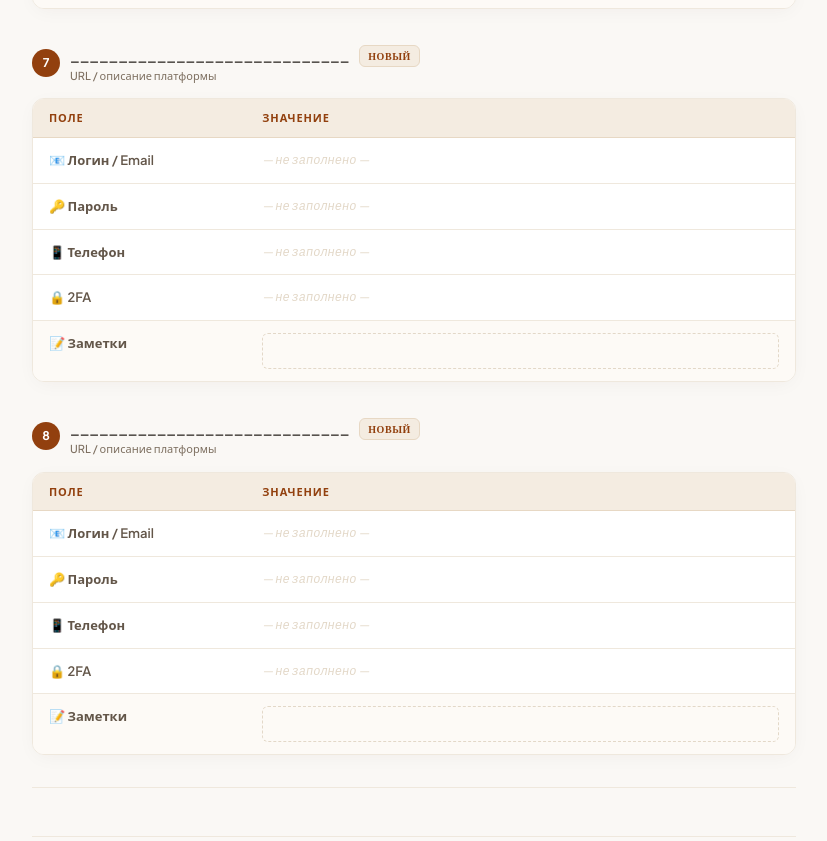
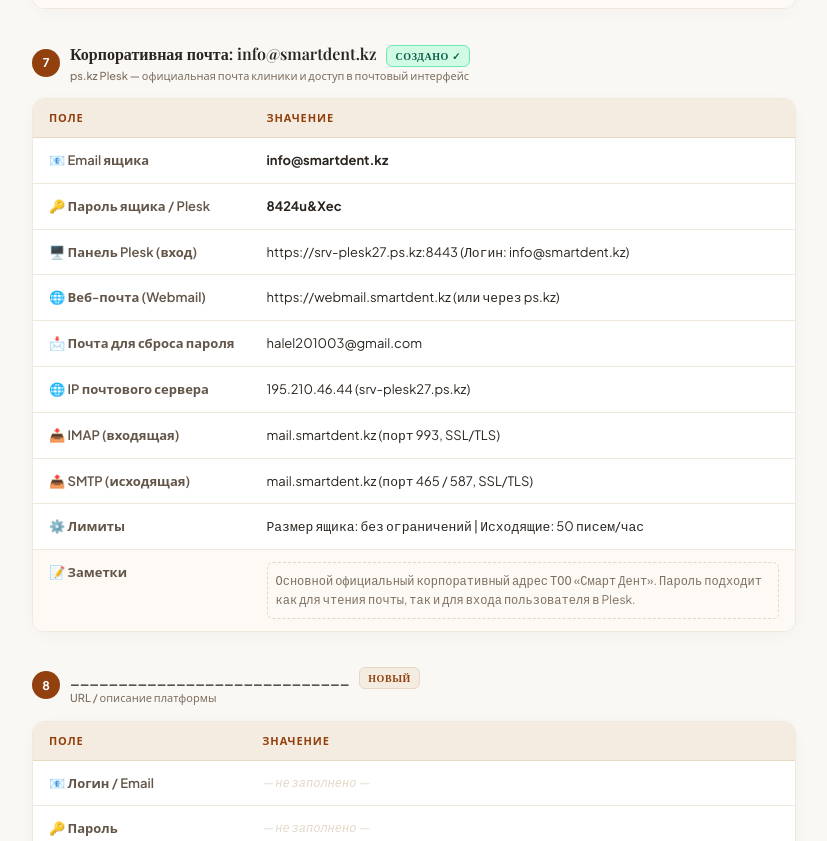
Before and after one commit to johngust/smartdent.kz, a website built with Vite: page credentials.html in a window 1280 px wide. Shown: the part 3959-4800 px from the top of the page, without its empty margins (226-1053 px from the left). Built offline with nearby package versions, Linux system fonts and the light colour scheme; a web font is replaced by a local one.

Commit message:
docs: add corporate email info@smartdent.kz credentials

```diff
--- a/credentials.html
+++ b/credentials.html
@@ -768,14 +768,14 @@
   </div>
 
   <!-- ════════════════════════════════════════════════
-       БЛОК 7 — Дополнительный (пустой, для новых)
+       БЛОК 7 — Корпоративная почта & Plesk (info@smartdent.kz)
        ════════════════════════════════════════════════ -->
   <div class="section">
     <div class="section-header">
       <div class="section-num">7</div>
       <div>
-        <div class="section-title">_____________________________ <span class="badge">Новый</span></div>
-        <div class="section-url">URL / описание платформы</div>
+        <div class="section-title">Корпоративная почта: info@smartdent.kz <span class="badge new">Создано ✓</span></div>
+        <div class="section-url">ps.kz Plesk — официальная почта клиники и доступ в почтовый интерфейс</div>
       </div>
     </div>
     <div class="cred-card">
@@ -785,24 +785,44 @@
         </thead>
         <tbody>
           <tr>
-            <td class="label-col">📧 Логин / Email</td>
-            <td class="value-col empty">— не заполнено —</td>
+            <td class="label-col">📧 Email ящика</td>
+            <td class="value-col"><strong>info@smartdent.kz</strong></td>
           </tr>
           <tr>
-            <td class="label-col">🔑 Пароль</td>
-            <td class="value-col empty">— не заполнено —</td>
+            <td class="label-col">🔑 Пароль ящика / Plesk</td>
+            <td class="value-col"><strong>8424u&amp;Xec</strong></td>
           </tr>
           <tr>
-            <td class="label-col">📱 Телефон</td>
-            <td class="value-col empty">— не заполнено —</td>
+            <td class="label-col">🖥️ Панель Plesk (вход)</td>
+            <td class="value-col">https://srv-plesk27.ps.kz:8443 (Логин: info@smartdent.kz)</td>
           </tr>
           <tr>
-            <td class="label-col">🔒 2FA</td>
-            <td class="value-col empty">— не заполнено —</td>
+            <td class="label-col">🌐 Веб-почта (Webmail)</td>
+            <td class="value-col">https://webmail.smartdent.kz (или через ps.kz)</td>
+          </tr>
+          <tr>
+            <td class="label-col">📩 Почта для сброса пароля</td>
+            <td class="value-col">halel201003@gmail.com</td>
+          </tr>
+          <tr>
+            <td class="label-col">🌐 IP почтового сервера</td>
+            <td class="value-col">195.210.46.44 (srv-plesk27.ps.kz)</td>
+          </tr>
+          <tr>
+            <td class="label-col">📥 IMAP (входящая)</td>
+            <td class="value-col">mail.smartdent.kz (порт 993, SSL/TLS)</td>
+          </tr>
+          <tr>
+            <td class="label-col">📤 SMTP (исходящая)</td>
+            <td class="value-col">mail.smartdent.kz (порт 465 / 587, SSL/TLS)</td>
+          </tr>
+          <tr>
+            <td class="label-col">⚙️ Лимиты</td>
+            <td class="value-col">Размер ящика: без ограничений | Исходящие: 50 писем/час</td>
           </tr>
           <tr class="notes-row">
             <td class="label-col">📝 Заметки</td>
-            <td class="value-col"><div class="notes-area"></div></td>
+            <td class="value-col"><div class="notes-area">Основной официальный корпоративный адрес ТОО «Смарт Дент». Пароль подходит как для чтения почты, так и для входа пользователя в Plesk.</div></td>
           </tr>
         </tbody>
       </table>
```
